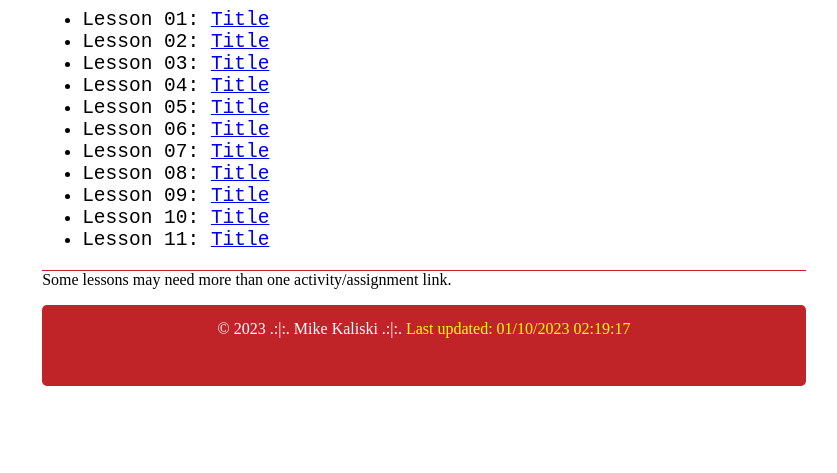
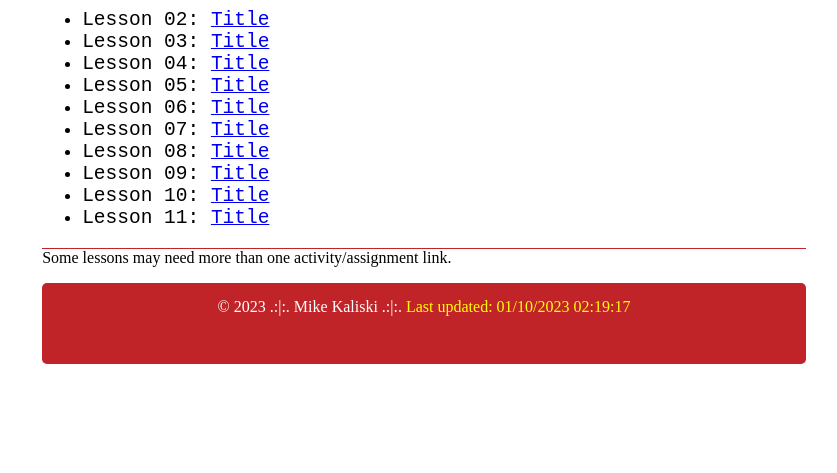
Before and after one commit to definitely-a-human/wdd230, a plain HTML site: page index.html in a window 1280 px wide. Shown: the part 327-800 px from the top of the page, without its empty margins (216-1053 px from the left). Drawn offline with Linux system fonts and the light colour scheme; a web font is replaced by a local one.

Commit message:
edited list

```diff
--- a/index.html
+++ b/index.html
@@ -26,7 +26,6 @@
         <div class="main-content">
             <h1 class="portal-header-text">WDD 230: Assignment Portal</h1>
             <ul class="lesson-list">
-                <li>Lesson 01: <a href="#">Title</a></li>
                 <li>Lesson 02: <a href="#">Title</a></li>
                 <li>Lesson 03: <a href="#">Title</a></li>
                 <li>Lesson 04: <a href="#">Title</a></li>
```
